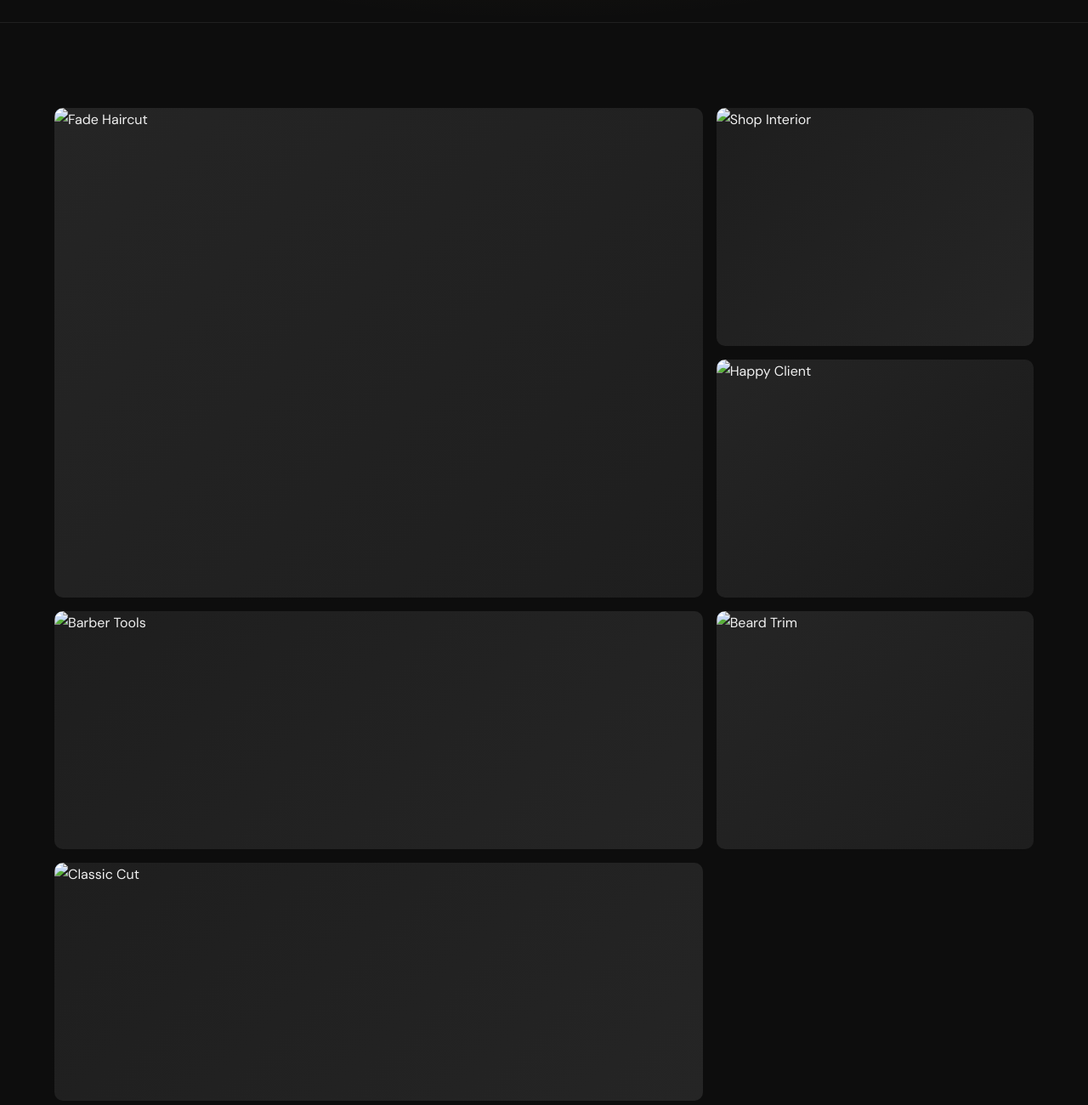
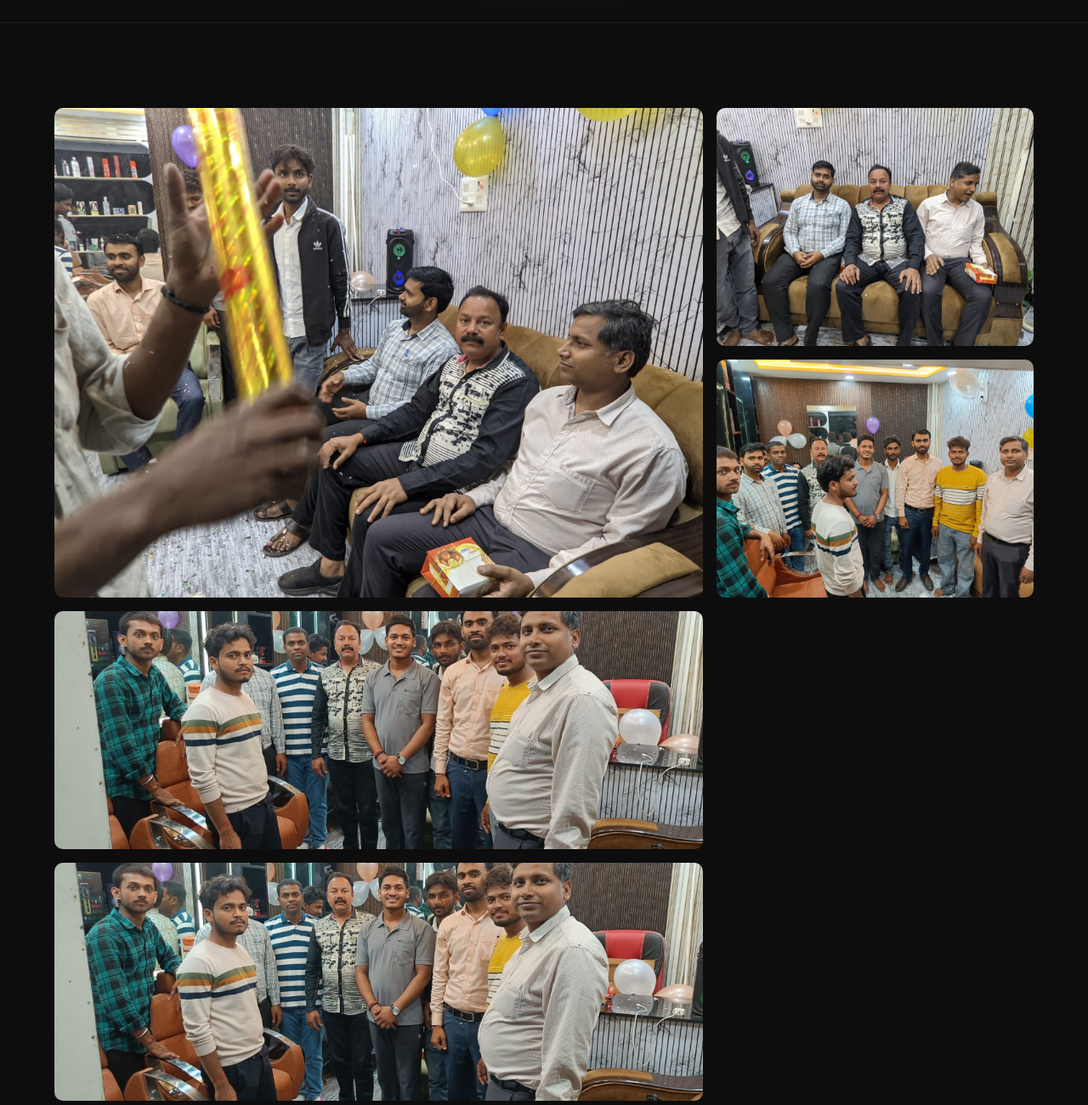
Before and after one commit to Vishwajit-creater/kshitish-web, a website: page gallery.html in a window 1280 px wide. Shown: the part 420-1720 px from the top of the page at 85% size. Drawn offline with nearby package versions, Linux system fonts and the light colour scheme; a web font is replaced by a local one.

Commit message:
gallery-and-payment-fixes

```diff
--- a/gallery.html
+++ b/gallery.html
@@ -46,30 +46,33 @@
   <section class="section">
     <div class="container">
       <div class="gallery-full-grid reveal">
+
+        <!-- Row 1: Large celebration + guests side by side -->
         <div class="gallery-item large tall">
-          <img src="images/gallery_fade_haircut.png" alt="Fade Haircut" loading="lazy" onerror="this.parentElement.style.background='linear-gradient(135deg,#252525,#1E1E1E)'">
+          <img src="images/gallery_celebration.jpg" alt="Urban Hairplaza Grand Opening Celebration" loading="lazy" onerror="this.parentElement.style.background='linear-gradient(135deg,#252525,#1E1E1E)'">
           <div class="gallery-overlay">🔍</div>
         </div>
         <div class="gallery-item">
-          <img src="images/gallery_shop_interior.png" alt="Shop Interior" loading="lazy" onerror="this.parentElement.style.background='linear-gradient(135deg,#1E1E1E,#252525)'">
+          <img src="images/gallery_guests.jpg" alt="Honoured Guests at Urban Hairplaza" loading="lazy" onerror="this.parentElement.style.background='linear-gradient(135deg,#1E1E1E,#252525)'">
           <div class="gallery-overlay">🔍</div>
         </div>
+
+        <!-- Row 2 continued: inauguration -->
         <div class="gallery-item">
-          <img src="images/gallery_happy_client.png" alt="Happy Client" loading="lazy" onerror="this.parentElement.style.background='linear-gradient(135deg,#252525,#1a1a1a)'">
+          <img src="images/gallery_inauguration.jpg" alt="Inauguration Event" loading="lazy" onerror="this.parentElement.style.background='linear-gradient(135deg,#252525,#1a1a1a)'">
+          <div class="gallery-overlay">🔍</div>
+        </div>
+
+        <!-- Row 3: Team photos wide -->
+        <div class="gallery-item large">
+          <img src="images/gallery_shop_team.jpg" alt="Urban Hairplaza Full Team" loading="lazy" onerror="this.parentElement.style.background='linear-gradient(135deg,#1E1E1E,#252525)'">
           <div class="gallery-overlay">🔍</div>
         </div>
         <div class="gallery-item large">
-          <img src="images/gallery_barber_tools.png" alt="Barber Tools" loading="lazy" onerror="this.parentElement.style.background='linear-gradient(135deg,#1E1E1E,#252525)'">
+          <img src="images/gallery_team_pose.jpg" alt="Team at Urban Hairplaza" loading="lazy" onerror="this.parentElement.style.background='linear-gradient(135deg,#252525,#1E1E1E)'">
           <div class="gallery-overlay">🔍</div>
         </div>
-        <div class="gallery-item">
-          <img src="images/service_beard.png" alt="Beard Trim" loading="lazy" onerror="this.parentElement.style.background='linear-gradient(135deg,#252525,#1E1E1E)'">
-          <div class="gallery-overlay">🔍</div>
-        </div>
-        <div class="gallery-item large">
-          <img src="images/service_haircut.png" alt="Classic Cut" loading="lazy" onerror="this.parentElement.style.background='linear-gradient(135deg,#1E1E1E,#252525)'">
-          <div class="gallery-overlay">🔍</div>
-        </div>
+
       </div>
     </div>
   </section>
```
Also changed, not shown: server.js (+10 -6 lines), images/gallery_celebration.jpg (added), images/gallery_guests.jpg (added), images/gallery_inauguration.jpg (added), images/gallery_shop_team.jpg (added), images/gallery_team_pose.jpg (added).
